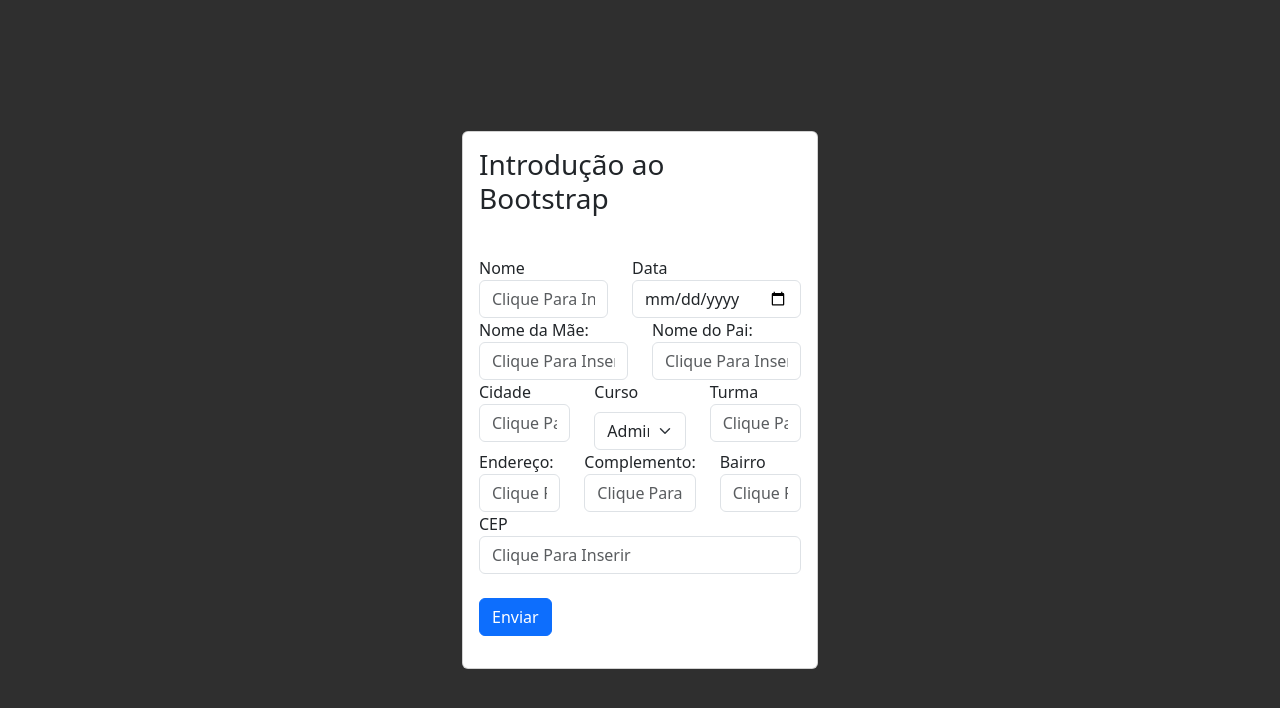
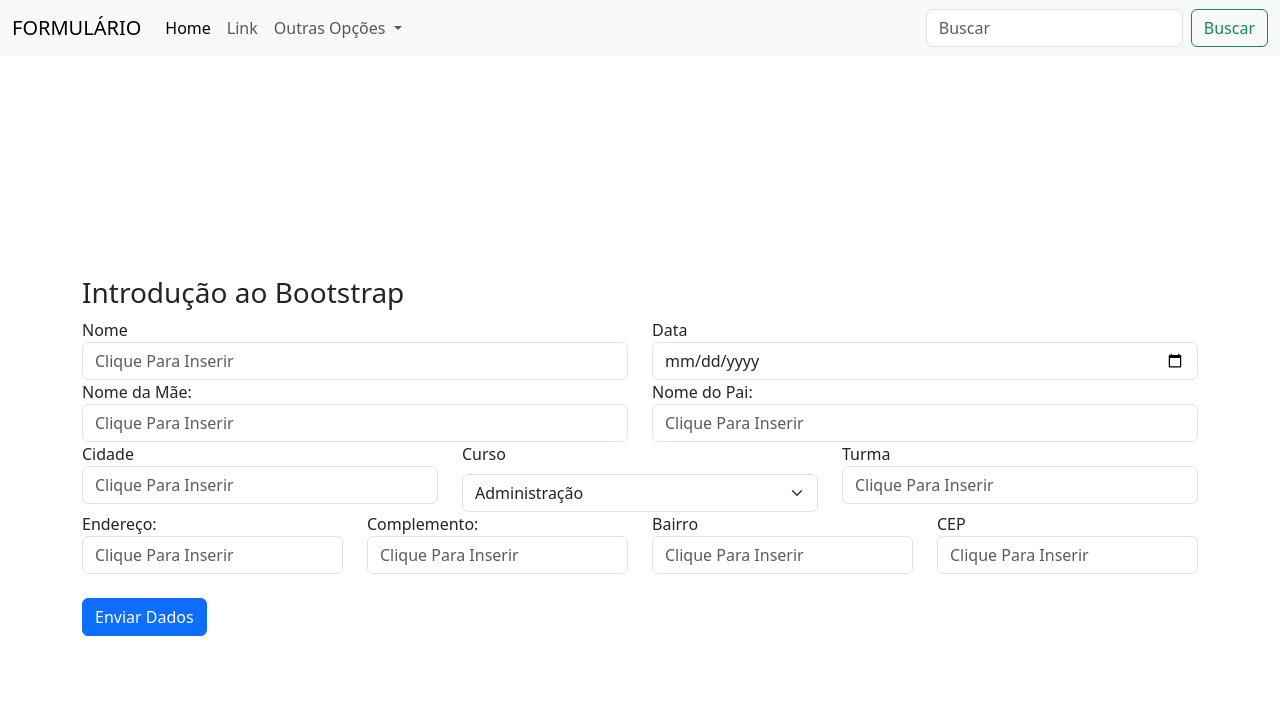
Before and after one commit to matheussoares1/FormularioBootstrap, a plain HTML site: page index.html in a window 1280 px wide. Drawn offline with nearby package versions, Linux system fonts and the light colour scheme.

Commit message:
Update index.html

```diff
--- a/index.html
+++ b/index.html
@@ -14,26 +14,63 @@
 
 
     <style>
-        .body {
-            background-color: #2f2f2f;
-        }
-
         .login {
+            position: fixed;
             width: 100%;
             height: 100vh;
             align-items: center;
             justify-content: center;
             display: flex;
         }
+
     </style>
 </head>
 
 <body class="body">
+    <!-- <nav class="navbar" style="background-color: #e3f2fd;"> -->
+    <!-- Navbar content -->
+    <nav class="navbar navbar-expand-lg bg-body-tertiary">
+        <div class="container-fluid">
+            <a class="navbar-brand" href="#">FORMULÁRIO </a>
+            <button class="navbar-toggler" type="button" data-bs-toggle="collapse"
+                data-bs-target="#navbarSupportedContent" aria-controls="navbarSupportedContent" aria-expanded="false"
+                aria-label="Toggle navigation">
+                <span class="navbar-toggler-icon"></span>
+            </button>
+            <div class="collapse navbar-collapse" id="navbarSupportedContent">
+                <ul class="navbar-nav me-auto mb-2 mb-lg-0">
+                    <li class="nav-item">
+                        <a class="nav-link active" aria-current="page" href="#">Home</a>
+                    </li>
+                    <li class="nav-item">
+                        <a class="nav-link" href="#">Link</a>
+                    </li>
+                    <li class="nav-item dropdown">
+                        <a class="nav-link dropdown-toggle" href="#" role="button" data-bs-toggle="dropdown"
+                            aria-expanded="false">
+                            Outras Opções
+                        </a>
+                        <ul class="dropdown-menu">
+                            <li><a class="dropdown-item" href="#">Relatórios</a></li>
+                            <li><a class="dropdown-item" href="#">Gráficos</a></li>
+                            <li>
+                                <hr class="dropdown-divider">
+                            </li>
+                            <li><a class="dropdown-item" href="#">Lorem</a></li>
+                        </ul>
+                    </li>
+
+                </ul>
+                <form class="d-flex" role="search">
+                    <input class="form-control me-2" type="search" placeholder="Buscar" aria-label="Search">
+                    <button class="btn btn-outline-success" type="submit">Buscar<!--  --></button>
+                </form>
+            </div>
+        </div>
+    </nav>
+    </nav>
     <div class="login">
         <div class="container">
-            <div class="row">
-                <div class="col-lg-4 offset-lg-4">
-                    <div class="card">
             <div class="card-body" id="acesso">
                 <h3> Introdução ao Bootstrap </h3>
             </div>
@@ -88,38 +125,66 @@
                     <div class="row">
                         <div class="col">
                             <label for="">Endereço:</label>
-                                        <input type="text" class="form-control" placeholder="Clique Para Inserir"
-                                            aria-label="First name">
+                            <input name="rua" type="text" class="form-control" placeholder="Clique Para Inserir"
+                                aria-label="First name" id="rua">
                         </div>
                         <div class="col">
                             <label for="">Complemento:</label>
-                                        <input type="text" class="form-control" placeholder="Clique Para Inserir"
-                                            aria-label="Last name">
+                            <input name="uf" type="text" class="form-control" placeholder="Clique Para Inserir"
+                                aria-label="Last name" id="uf">
                         </div>
                         <div class="col">
                             <label for="">Bairro</label>
-                                        <input type="text" class="form-control" placeholder="Clique Para Inserir"
-                                            aria-label="Last name">
+                            <input name="bairro" type="text" class="form-control" placeholder="Clique Para Inserir"
+                                aria-label="Last name" id="bairro">
                         </div>
                         <div class="col">
                             <label for="">CEP</label>
-                                        <input type="text" class="form-control" placeholder="Clique Para Inserir"
-                                            aria-label="Last name">
+                            <input name="cep" type="text" class="form-control" placeholder="Clique Para Inserir"
+                                aria-label="Last name" id="cep" maxlength="8">
                         </div>
                     </div>
-
+            </div>
             <br>
-
-                                <div class="mb-3">
-                                    <button type="submit" class="btn btn-primary">Enviar</button>
+            <div>
+                <button type="button" class="btn btn-primary" data-bs-toggle="modal" data-bs-target="#staticBackdrop">
+                    Enviar Dados
+                </button>
             </div>
             </form>
         </div>
     </div>
     </div>
+    <div class="modal fade" id="staticBackdrop" data-bs-backdrop="static" data-bs-keyboard="false" tabindex="-1"
+        aria-labelledby="staticBackdropLabel" aria-hidden="true">
+        <div class="modal-dialog">
+            <div class="modal-content">
+                <div class="modal-header">
+                    <h1 class="modal-title fs-5" id="staticBackdropLabel">Usando Modal</h1>
+                    <button type="button" class="btn-close" data-bs-dismiss="modal" aria-label="Close"></button>
+                </div>
+                <div class="modal-body">
+                    <label>Deseja realmente salvar as informações?</label>
+
+                </div>
+                <div class="modal-footer">
+                    <button type="submit" class="btn btn-secondary" data-bs-dismiss="modal">Fechar</button>
+                    <button type="close" class="btn btn-primary">Salvar</button>
                 </div>
             </div>
+        </div>
+    </div>
+    <div class="mb-3">
+        <script>
+            const cep = document.getElementById("cep");
+            cep.addEventListener("keyup", formatarCEP)
 
+            function formatarCEP(e) {
+                var v = e.target.value.replace(/\D/g, "")
+                v = v.replace(/^(\d{5})(\d{3})$/, "$1-$2")
+                e.target.value = v
+            }
+        </script>
 </body>
 
 </html>
```
Lines whose indentation alone changed are shown as unchanged.
